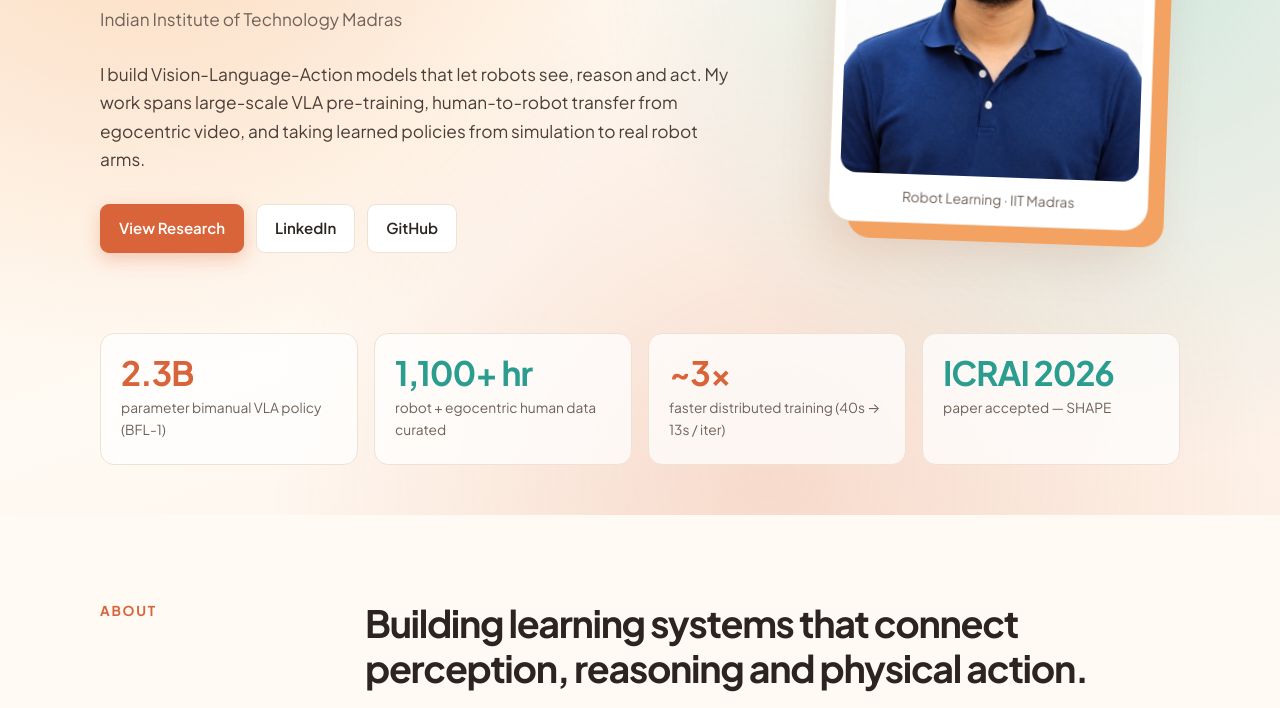
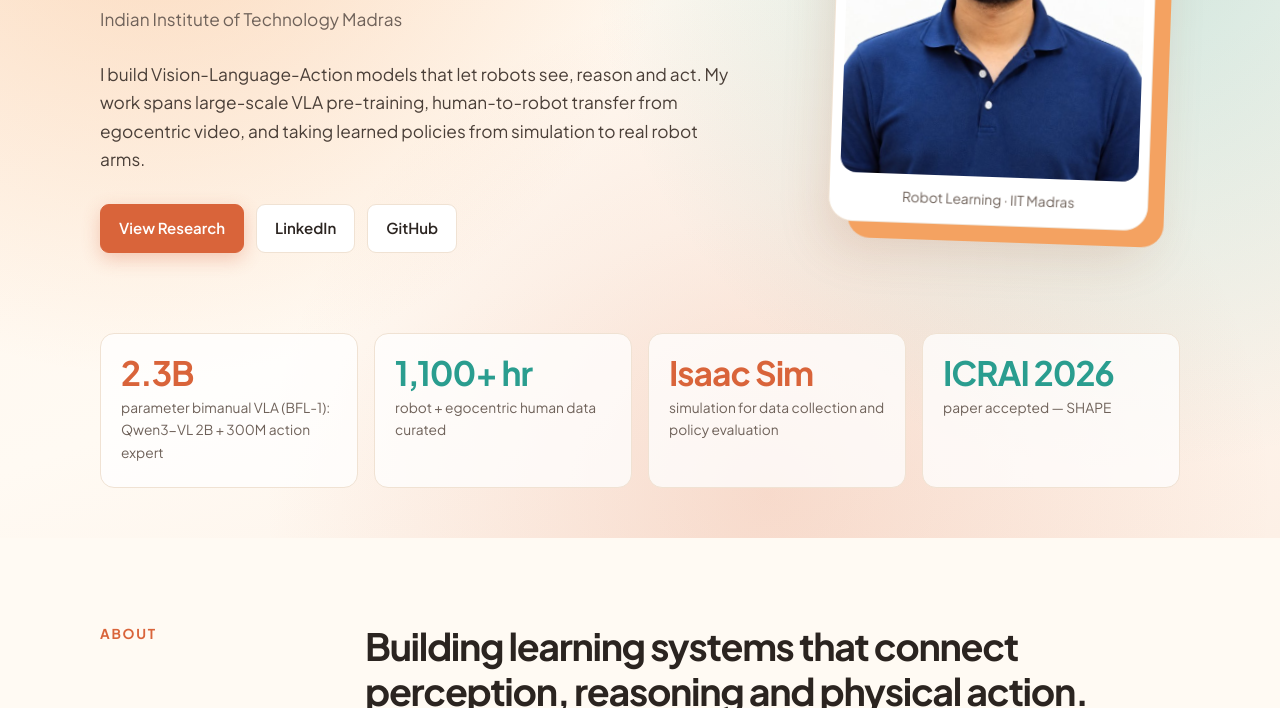
Before and after one commit to amitgit24/amitgit24.github.io, a plain HTML site: page index.html in a window 1280 px wide. Shown: the part 392-1100 px from the top of the page. Drawn offline with Linux system fonts and the light colour scheme.

Commit message:
Update hero highlights: BFL-1 architecture, simulation stat

```diff
--- a/index.html
+++ b/index.html
@@ -1110,7 +1110,7 @@
 
         <div class="stat">
           <strong>2.3B</strong>
-          <span>parameter bimanual VLA policy (BFL-1)</span>
+          <span>parameter bimanual VLA (BFL-1): Qwen3-VL 2B + 300M action expert</span>
         </div>
 
         <div class="stat">
@@ -1119,8 +1119,8 @@
         </div>
 
         <div class="stat">
-          <strong>~3×</strong>
-          <span>faster distributed training (40s → 13s / iter)</span>
+          <strong>Isaac Sim</strong>
+          <span>simulation for data collection and policy evaluation</span>
         </div>
 
         <div class="stat">
```
